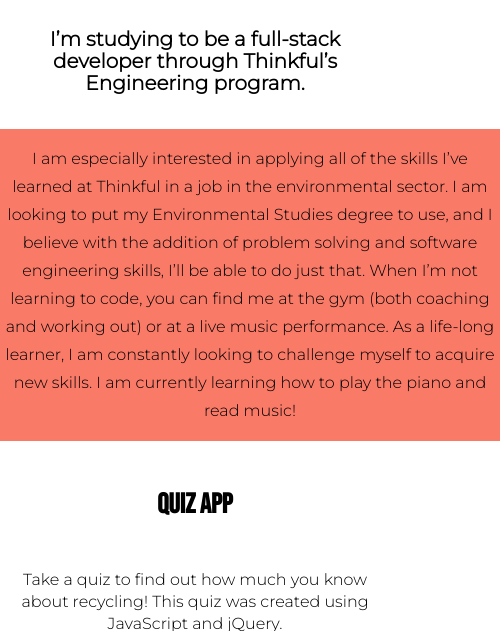
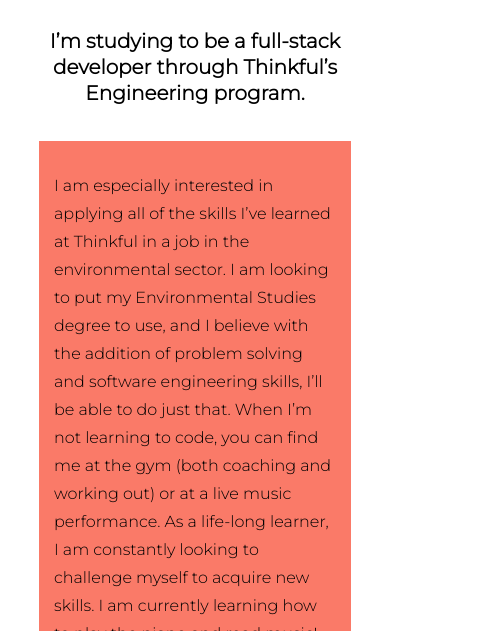
Before and after one commit to sarawarnock/portfolio, a plain HTML site: page index.html in a window 390 px wide. Shown: the part 213-844 px from the top of the page, 500 px wide, since content can reach past the window. Drawn offline with nearby package versions, Linux system fonts and the light colour scheme.

Commit message:
mobil size

```diff
--- a/index.html
+++ b/index.html
@@ -32,7 +32,7 @@
                 As a life-long learner, I am constantly looking to challenge myself to acquire new skills. I am currently learning how to play the piano and read music!
                 </p>
             </div>
-            <img src="/woman_avatar.png" alt="cartoon of woman"/>
+            <img class="avatar" src="/woman_avatar.png" alt="cartoon of woman"/>
         </section>
 
         <section>
--- a/main.css
+++ b/main.css
@@ -27,25 +27,27 @@ h1 {
     padding-bottom: 15px;
 }
 
-.bio-container {
-    background-color: #FA7A68;
-    width: 600px;
-    height: auto;
-}
-
 .bio {
     display: flex;
     justify-content: space-evenly;
+}
+
+.bio-container {
+    background-color: #FA7A68;
+    width: 80%;
+    height: auto;
+    display: flex;
+    padding: 15px;
 }
 
 .bio-p1 {
     width: 500px;
     line-height: 28px;
     display: inline-block;
-    text-align: center;
+    text-align: left;
 }
 
-img {
+.avatar {
     display: none;
 }
 
@@ -62,7 +64,7 @@ h2 {
 h3 {
     font-family: 'Montserrat', sans-serif;
     font-size: 20px;
-    line-height: 22px;
+    line-height: 26px;
     text-align: center;
 }
 
@@ -82,6 +84,7 @@ p {
 
 .proj-desc {
     text-align: center;
+    margin: 10px;
 }
 
 footer {
@@ -139,7 +142,7 @@ footer {
         text-align: center;
     }
 
-    img {
+    .avatar {
         width: 400px;
         height: auto;
         border: 1px solid black;
```
